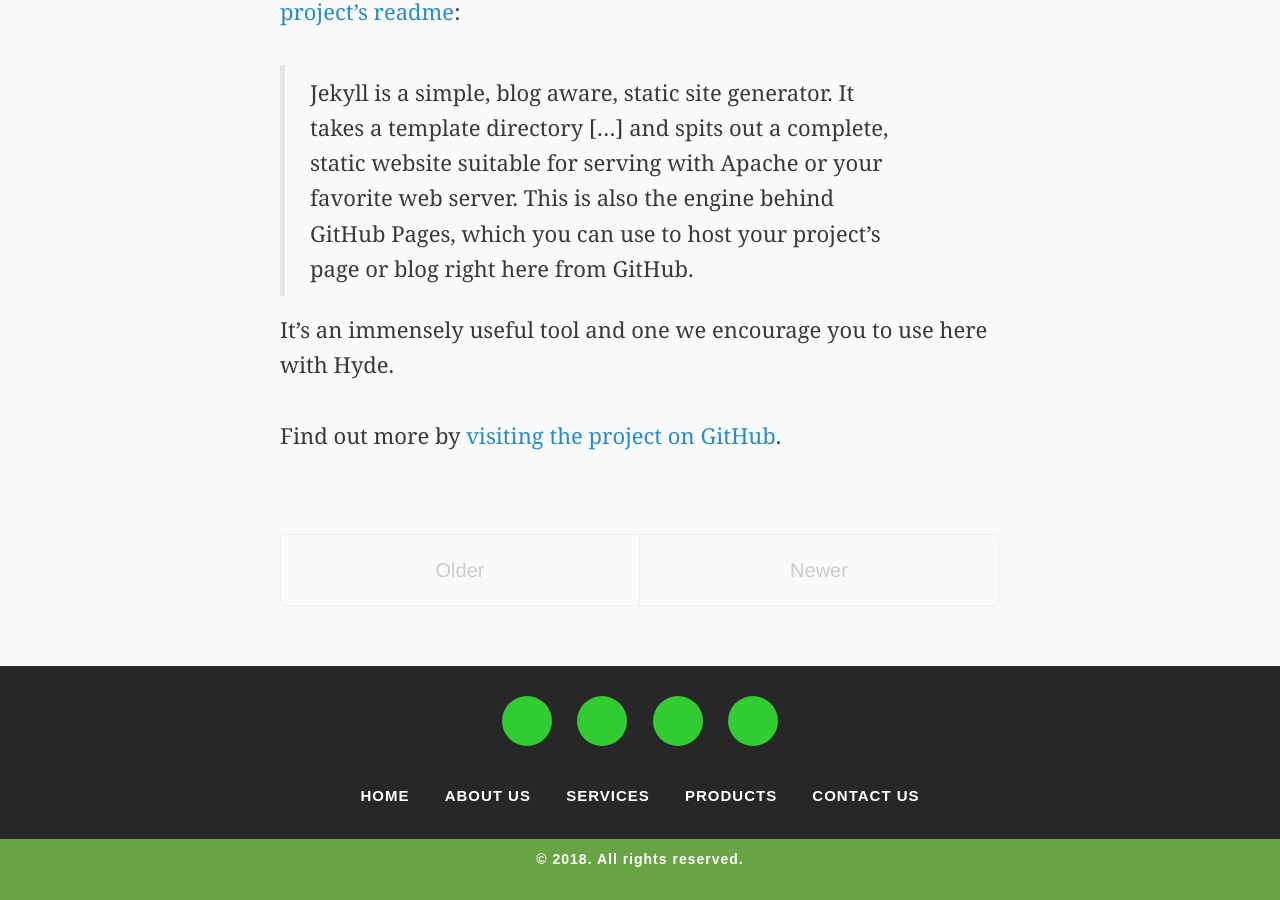
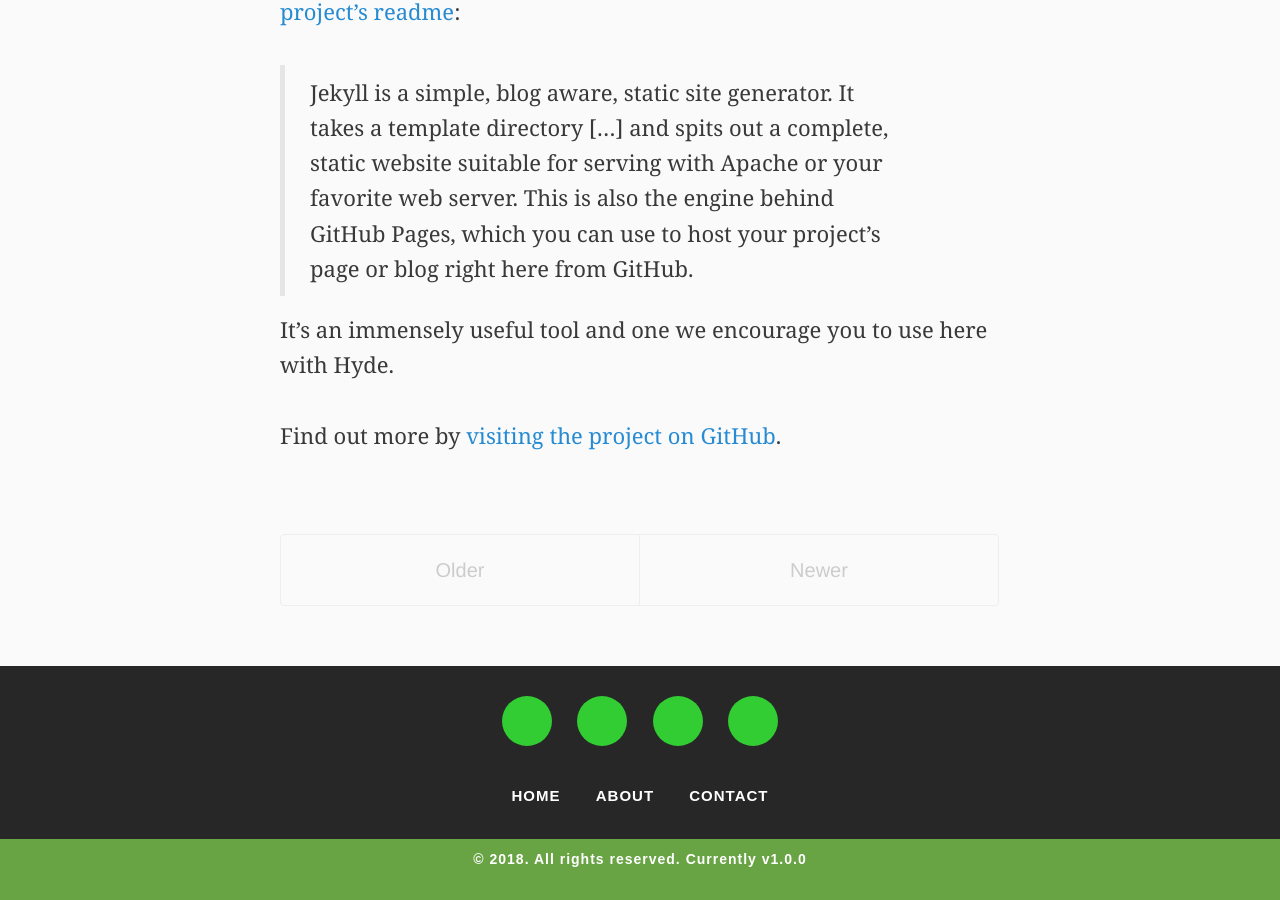
Before and after one commit to markthelefty/markthelefty.github.io, a Jekyll site: the page built from index.html, in a window 1280 px wide and 900 px high, scrolled down 7073 px. Built offline with Jekyll 4.4.1, drawn with Linux system fonts in a browser that asks for light colours; some web fonts are replaced; Markdown is read by kramdown in place of the engine named in the settings; the list of posts is cut into pages by our own code.

Commit message:
footer formatting

```diff
--- a/_includes/footer.html
+++ b/_includes/footer.html
@@ -9,21 +9,28 @@
   </ul>
 </div>
 
-<div class="footer-menu-one">
+<nav class="footer-menu-one">
   <ul>
-    <li><a href="#">Home</a></li>
-           <li><a href="#">About us</a></li>
-           <li><a href="#">Services</a></li>
-           <li><a href="#">Products</a></li>
-           <li><a href="#">Contact us</a></li>
-  </ul>
-</div>
+    <li><a class="footer-nav-item{% if page.title == "Home" %} active{% endif %}" href="/">Home</a></li>
 
+    {% comment %}
+      The code below dynamically generates a sidebar nav of pages with
+      `layout: page` in the front-matter. See readme for usage.
+    {% endcomment %}
 
-
+    {% assign pages_list = site.pages %}
+    {% for node in pages_list %}
+      {% if node.title != null %}
+        {% if node.layout == "page" %}
+        <li><a class="footer-nav-item{% if page.url == node.url %} active{% endif %}" href="{{ node.url }}">{{ node.title }}</a></li>
+        {% endif %}
+      {% endif %}
+    {% endfor %}
+   </ul>
+</nav>
 
 </div>
 
 <div class="footer-bottom">
-  <p>&copy; {{ site.time | date: '%Y' }}. All rights reserved.</p>
+  <p>&copy; {{ site.time | date: '%Y' }}. All rights reserved. <span class="site-version">Currently v{{ site.version }}</span></p>
 </div>
```
